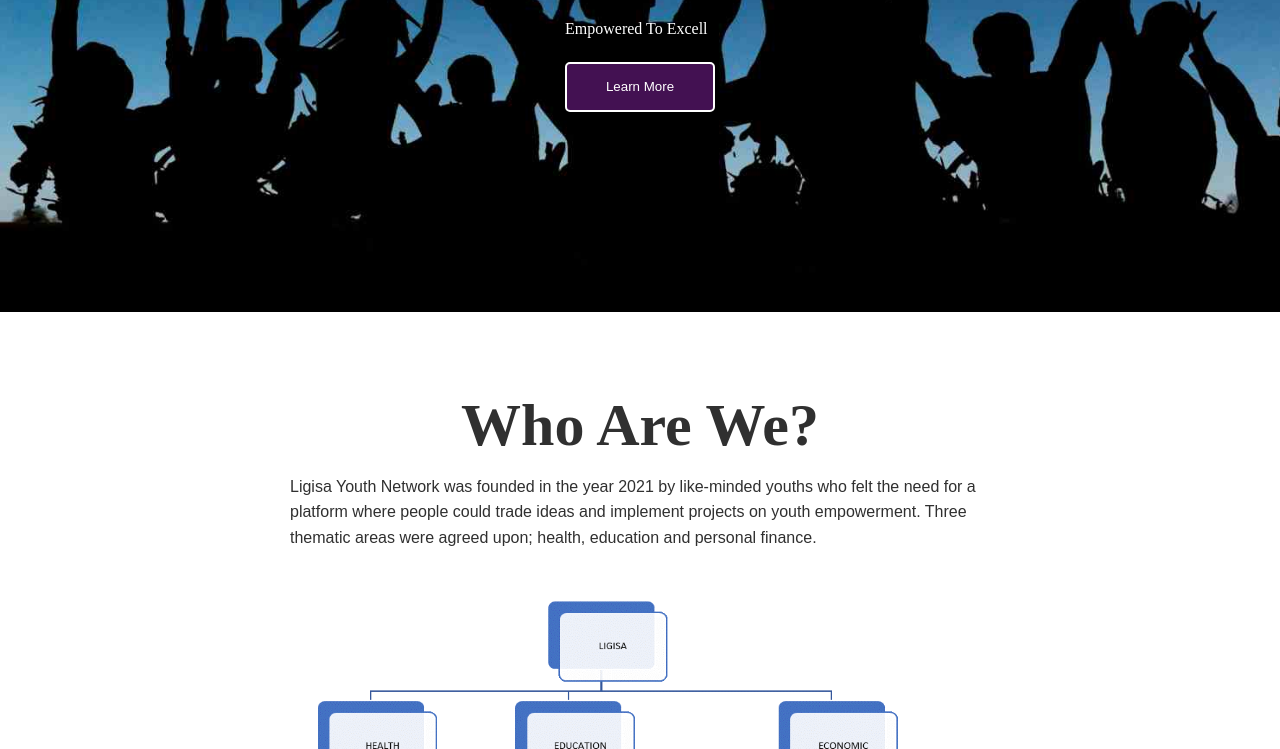
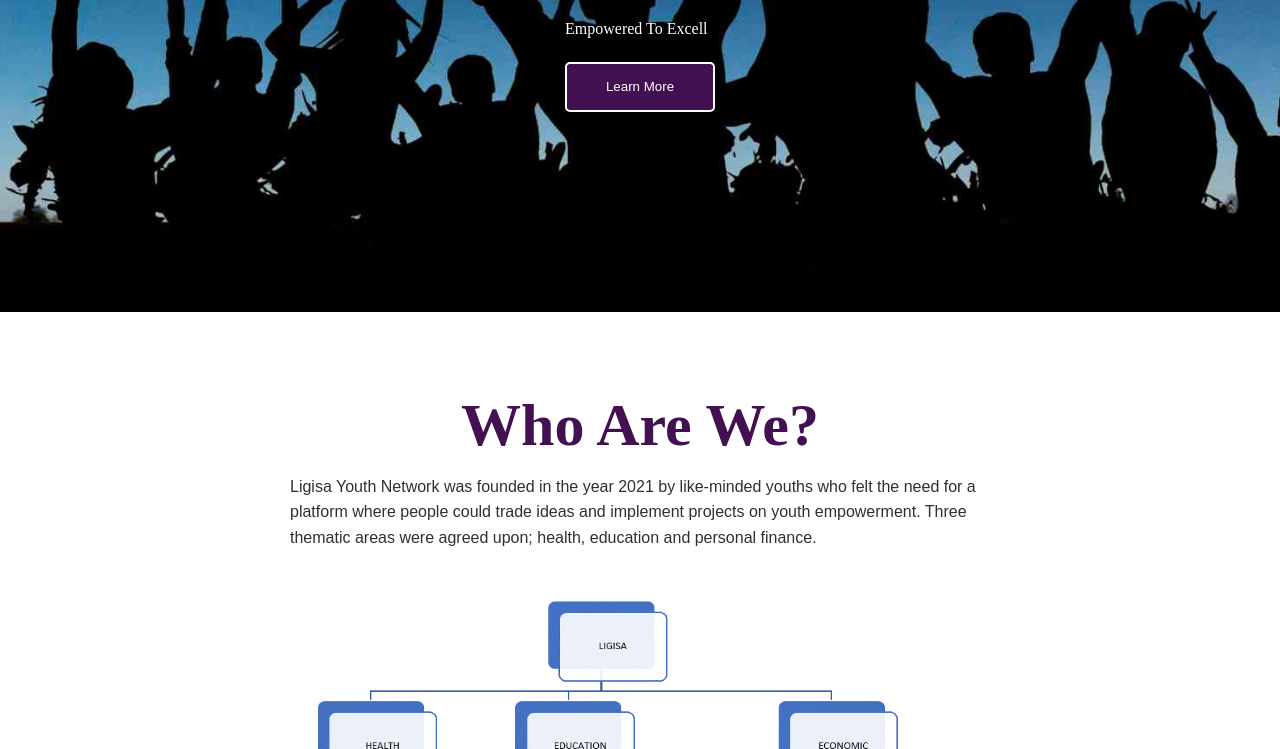
Before and after one commit to Rene-Harry/Ligisa-Production, a plain HTML site: page index.html in a window 1280 px wide. Shown: the part 351-1100 px from the top of the page. Drawn offline with Linux system fonts and the light colour scheme.

Commit message:
Update style.css

```diff
--- a/style.css
+++ b/style.css
@@ -321,6 +321,10 @@ section p {
   margin: 0 auto;
 }
 
+.background h2{
+  color: var(--clr-accent);
+}
+
 .background img {
   max-width: 650px;
   margin-left: auto;
```
